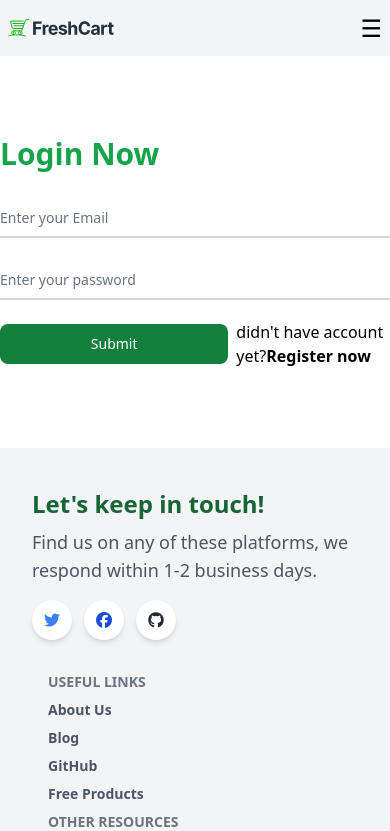
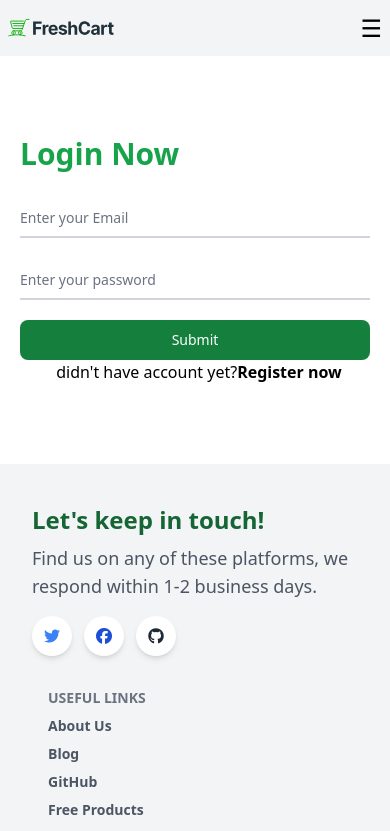
Before and after one commit to youssefmohebjoe/E-commerce, a React (Vite) app: page /login in a window 390 px wide. Shown: the top 831 px of the page. Built offline with nearby package versions, Linux system fonts and the light colour scheme; no server answers.

Commit message:
update login responsive

```diff
--- a/src/components/Login/Login.jsx
+++ b/src/components/Login/Login.jsx
@@ -72,7 +72,7 @@ export default function Login() {
       <Helmet>
         <title>Login</title>
       </Helmet>
-      <div className="py-6 max-w-lg mx-auto">
+      <div className="py-6 max-w-lg mx-auto p-5 sm:p-0">
         {error && (
           <div
             class="p-4 mt-4 text-sm text-red-800 rounded-lg bg-red-50 dark:bg-gray-800 dark:text-red-400"
@@ -136,7 +136,7 @@ export default function Login() {
               </div>
             )}
           </div>
-          <div className="flex items-center">
+          <div className="flex items-center flex-col sm:flex-row ">
             <button
               disabled={isLoading}
               type="submit"
```
